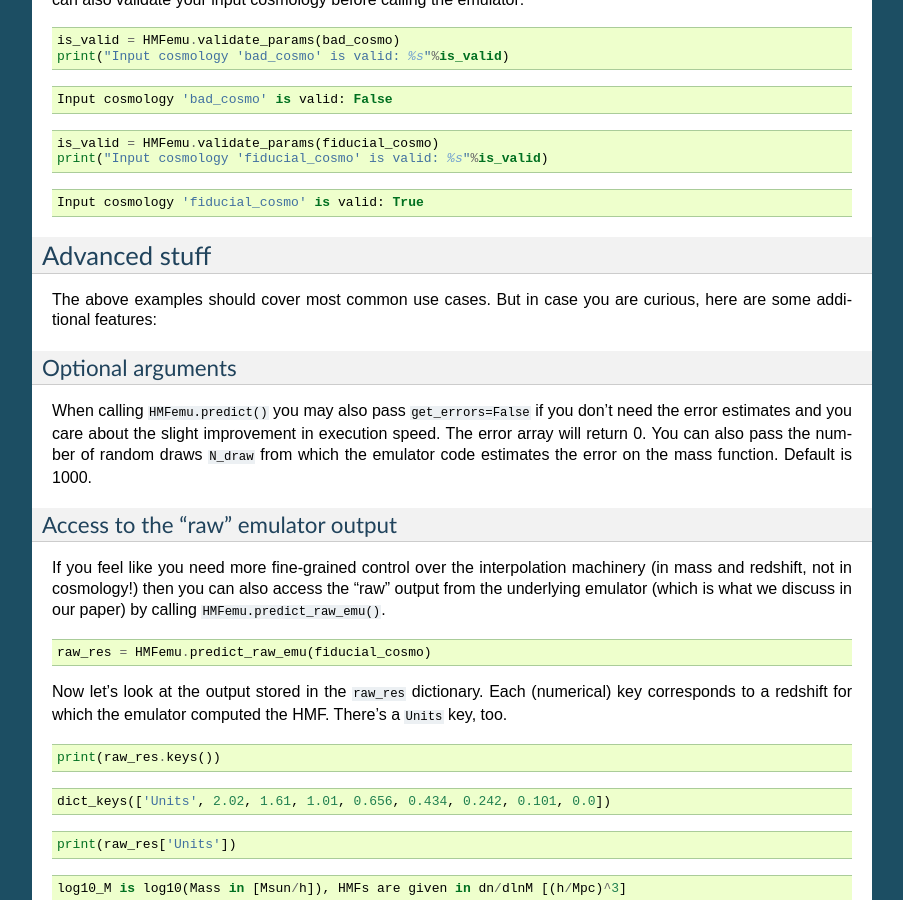
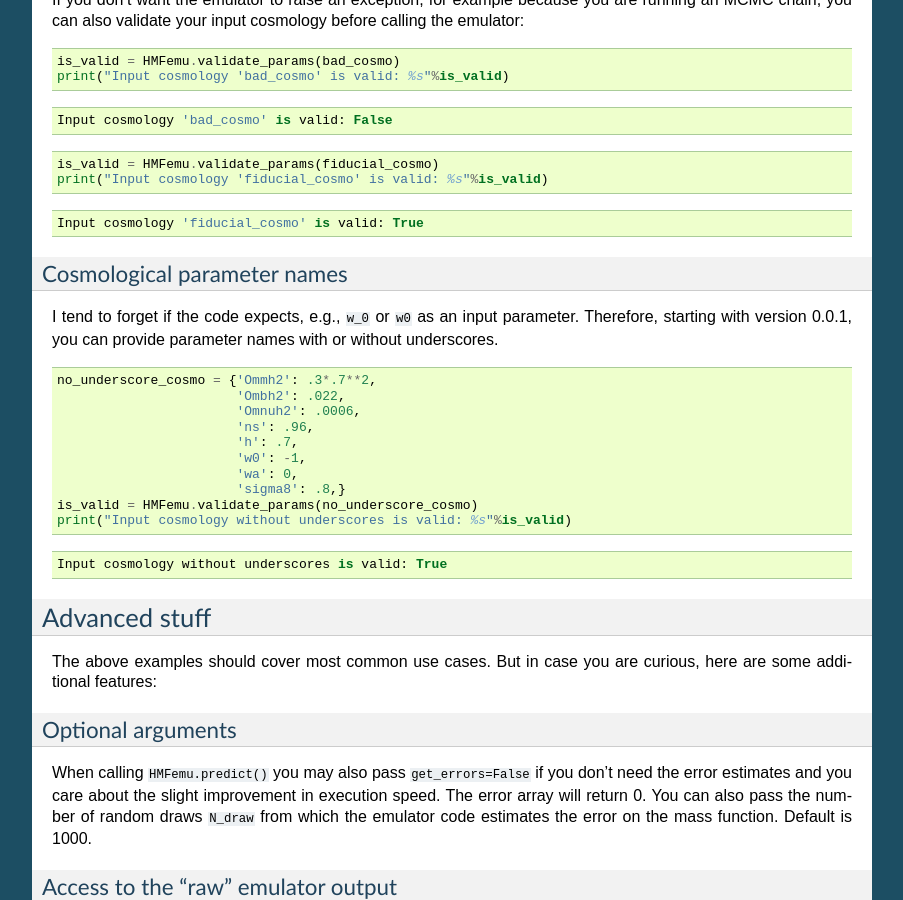
Before and after one commit to SebastianBocquet/MiraTitanHMFemulator, a Sphinx documentation site: the page built from docs/tutorial.rst, in a window 1280 px wide and 900 px high, scrolled down 5449 px. Shown: the whole window, without its empty margins (198-1101 px from the left). Built offline with Sphinx 7.4.7, drawn with Linux system fonts in a browser that asks for light colours; the version number could not be read and is left out; some of the changed text lies outside the part shown.

Commit message:
Update docs; bump version number; add CHANGELOG

```diff
--- /dev/null
+++ b/CHANGELOG.rst
@@ -0,0 +1,5 @@
+Version 0.0.1
+  * Allow user to provide cosmology parameters without underscores
+
+Version 0.0.0
+  * This is the first public release. It went live with the arXiv submission.
--- a/docs/tutorial.rst
+++ b/docs/tutorial.rst
@@ -2,6 +2,9 @@ Tutorial
 ========
 
 Learn how to use the *Mira-Titan* emulator for the halo mass function.
+This tutorial is built from a jupyter notebook hosted on the
+`MiraTitanHMFemulator GitHub
+repository <https://github.com/SebastianBocquet/MiraTitanHMFemulator/blob/master/tutorial.ipynb>`__.
 
 .. code:: ipython3
 
@@ -16,7 +19,7 @@ Learn how to use the *Mira-Titan* emulator for the halo mass function.
 
 .. parsed-literal::
 
-    Version 0.0.0
+    Version 0.0.1
 
 
 Initialize the emulator
@@ -335,6 +338,32 @@ cosmology before calling the emulator:
     Input cosmology 'fiducial_cosmo' is valid: True
 
 
+Cosmological parameter names
+~~~~~~~~~~~~~~~~~~~~~~~~~~~~
+
+I tend to forget if the code expects, e.g., ``w_0`` or ``w0`` as an
+input parameter. Therefore, starting with version 0.0.1, you can provide
+parameter names with or without underscores.
+
+.. code:: ipython3
+
+    no_underscore_cosmo = {'Ommh2': .3*.7**2,
+                           'Ombh2': .022,
+                           'Omnuh2': .0006,
+                           'ns': .96,
+                           'h': .7,
+                           'w0': -1,
+                           'wa': 0,
+                           'sigma8': .8,}
+    is_valid = HMFemu.validate_params(no_underscore_cosmo)
+    print("Input cosmology without underscores is valid: %s"%is_valid)
+
+
+.. parsed-literal::
+
+    Input cosmology without underscores is valid: True
+
+
 Advanced stuff
 --------------
 
```
Also changed, not shown: other parts of docs/tutorial.rst (+1 -1 lines), tutorial.ipynb, 1 other file.
